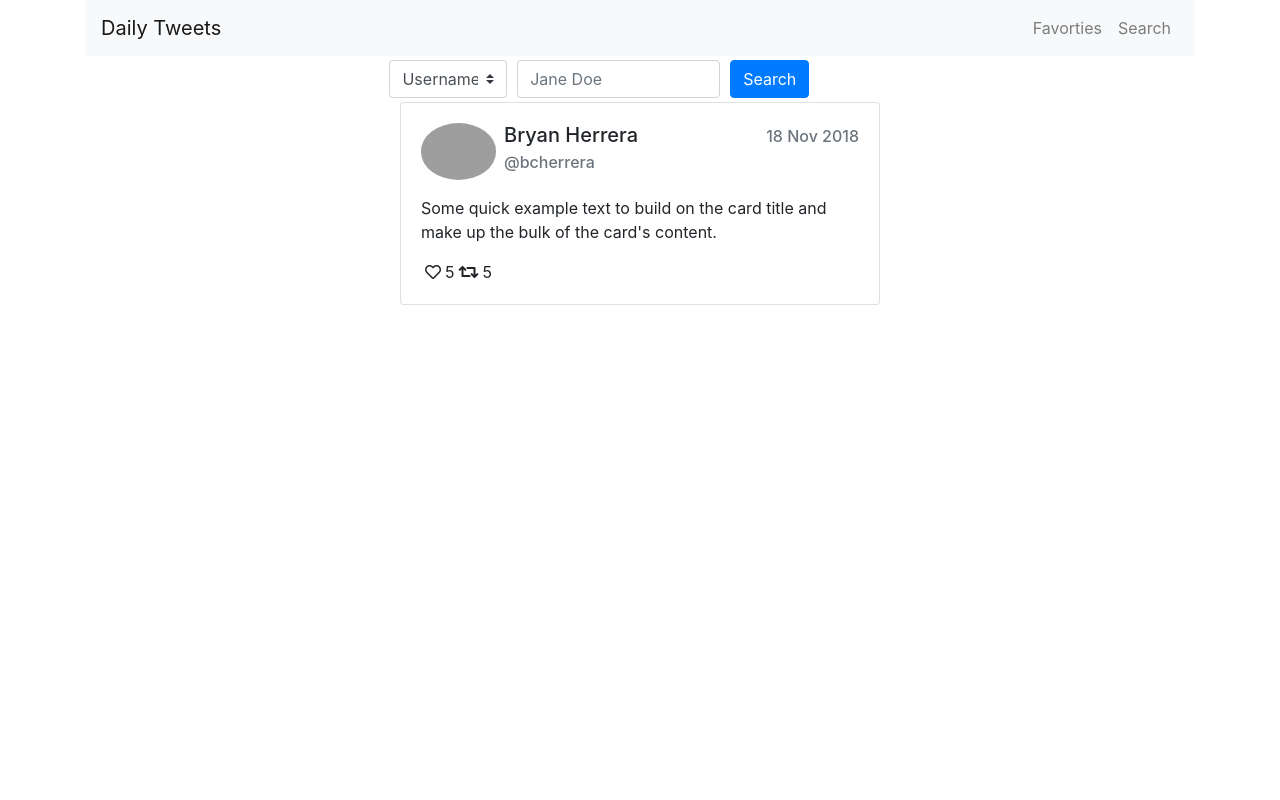
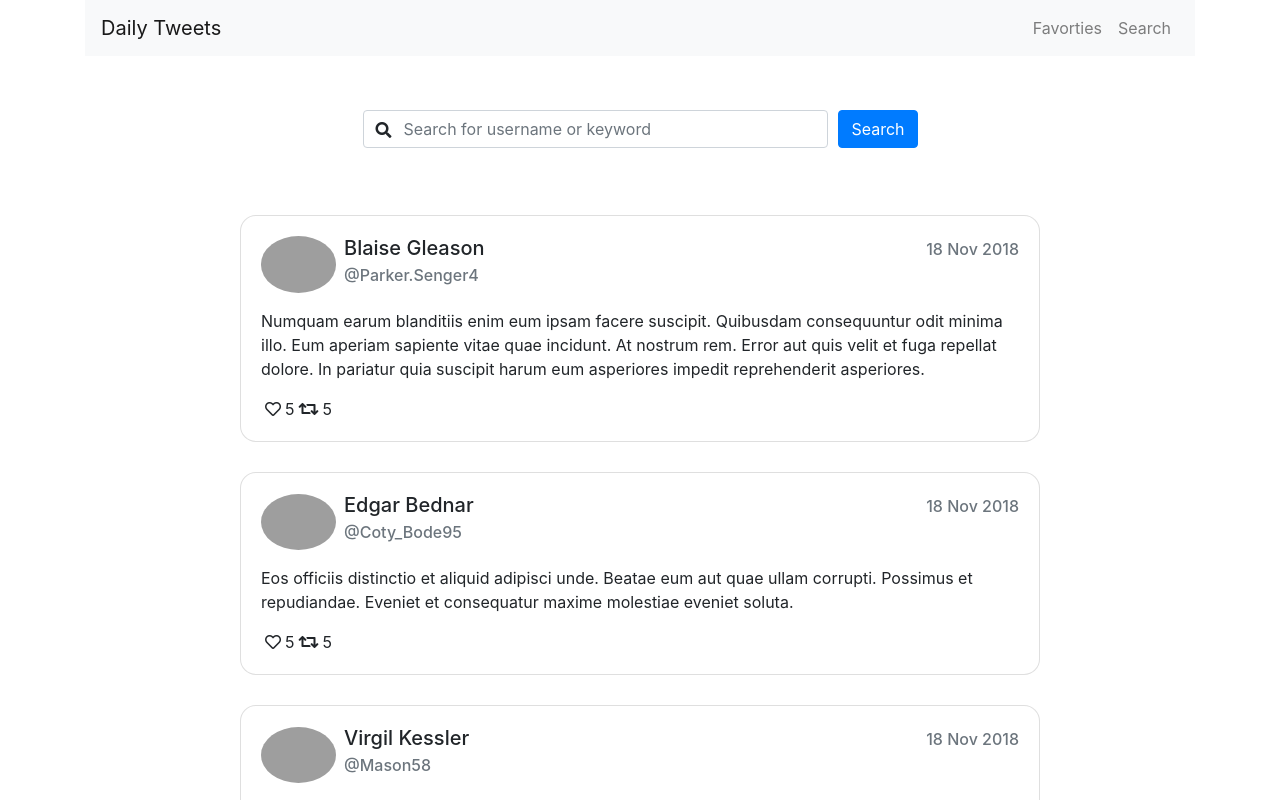
Before and after one commit to bcherrera14/twitter-app, a React (Create React App) app: page /tweet/search in a window 1280 px wide. Shown: the top 800 px of the page. Built offline with nearby package versions, Linux system fonts and the light colour scheme; grey boxes are pictures that could not be loaded.

Commit message:
search mock data

```diff
--- a/package.json
+++ b/package.json
@@ -7,6 +7,7 @@
     "@testing-library/react": "^11.2.5",
     "@testing-library/user-event": "^12.6.3",
     "bootstrap": "^4.6.0",
+    "faker": "^5.4.0",
     "react": "^17.0.1",
     "react-bootstrap": "^1.4.3",
     "react-dom": "^17.0.1",
--- a/src/Components/App.css
+++ b/src/Components/App.css
@@ -7,3 +7,34 @@
 img {
 	width: 75px;
 }
+
+form {
+	margin-top: 50px;
+	width: 50%;
+}
+
+.search {
+	position: relative;
+}
+
+.search i {
+	position: absolute;
+	display: block;
+	top: 12px;
+	padding-left: 13px;
+	width: 45px;
+}
+
+#search-input {
+	padding-left: 40px;
+}
+
+.card-grid {
+	height: 100vh;
+	padding-top: 3rem;
+}
+
+.card {
+	margin: 15px 0px;
+	border-radius: 1rem;
+}
--- a/src/Components/tweets/TweetCard.js
+++ b/src/Components/tweets/TweetCard.js
@@ -1,33 +1,34 @@
 import React from 'react';
 import { Form, Col, Card, Button } from 'react-bootstrap';
+import faker from 'faker';
 
 const TweetCard = () => {
 	return (
-		<Card style={{ width: '30rem' }}>
+		<Card style={{ width: '50rem' }}>
 			<Card.Body>
 				<div className="d-flex align-items-center">
 					<div className="mr-2">
 						<img
 							src="https://avatars.githubusercontent.com/u/11397332?s=460&u=3f3c56d4899795a3665aadfc798f0a5eaba4bfd5&v=4"
-							class="rounded-circle"
+							className="rounded-circle"
 							alt="profile"
 						/>
 					</div>
 					<div>
-						<Card.Title>Bryan Herrera</Card.Title>
-						<Card.Subtitle className="mb-2 text-muted">@bcherrera</Card.Subtitle>
+						<Card.Title>
+							{faker.name.firstName()} {faker.name.lastName()}
+						</Card.Title>
+						<Card.Subtitle className="mb-2 text-muted">@{faker.internet.userName()}</Card.Subtitle>
 					</div>
 					<div className="ml-auto mb-4">
 						<Card.Subtitle className="text-muted">18 Nov 2018</Card.Subtitle>
 					</div>
 				</div>
-				<Card.Text className="pt-3">
-					Some quick example text to build on the card title and make up the bulk of the card's content.
-				</Card.Text>
+				<Card.Text className="pt-3">{faker.lorem.paragraph()}</Card.Text>
 
-				<i class="far fa-heart p-1" />
+				<i className="far fa-heart p-1" />
 				<span>5</span>
-				<i class="fas fa-retweet p-1" />
+				<i className="fas fa-retweet p-1" />
 				<span>5</span>
 			</Card.Body>
 		</Card>
--- a/src/Components/tweets/TweetSearch.js
+++ b/src/Components/tweets/TweetSearch.js
@@ -2,35 +2,66 @@ import React from 'react';
 import { Form, Col, Card, Button } from 'react-bootstrap';
 
 import TweetCard from './TweetCard';
-import TweetLanding from './TweetLanding';
+import tweetData from '../../tweetData';
 
-const TweetSearch = () => {
+class TweetSearch extends React.Component {
+	constructor() {
+		super();
+		this.state = { tweetData: [] };
+		this.onFormSubmit = this.onFormSubmit.bind(this);
+	}
+
+	componentDidMount() {
+		this.setState({ tweetData });
+	}
+
+	onFormSubmit(e) {
+		e.preventDefault();
+		const searchTerm = e.target.searchTerm.value;
+		const response = this.state.tweetData.filter(
+			(tweet) => tweet.firstName.toLowerCase() === searchTerm.toLowerCase()
+		);
+		this.setState({
+			tweetData: response
+		});
+		console.log(searchTerm);
+		// console.log(response);
+	}
+
+	render() {
+		console.log(this.state.tweetData);
 		return (
 			<div className="d-flex justify-content-center flex-column align-items-center">
-			<Form>
+				<Form onSubmit={this.onFormSubmit}>
 					<Form.Row className="align-items-center">
-					<Col sm={3} className="my-1">
-						<Form.Control as="select" className="mr-sm-2" id="inlineFormCustomSelect" custom>
-							<option value="0">Username</option>
-							<option value="1">Keyword</option>
-						</Form.Control>
-					</Col>
-					<Col sm={5} className="my-1">
+						<Col className="my-1">
 							<Form.Label htmlFor="inlineFormInputName" srOnly>
-							Name
+								Search
 							</Form.Label>
-						<Form.Control id="inlineFormInputName" placeholder="Jane Doe" />
+							<div className="search">
+								<Form.Control
+									id="search-input"
+									name="searchTerm"
+									placeholder="Search for username or keyword"
+								/>
+								<span>
+									<i className="fas fa-search" />
+								</span>
+							</div>
 						</Col>
 						<Col xs="auto" className="my-1">
 							<Button type="submit">Search</Button>
 						</Col>
 					</Form.Row>
 				</Form>
-			<div>
+				<div className="card-grid d-flex flex-column">
+					<TweetCard />
+					<TweetCard />
 					<TweetCard />
 				</div>
 			</div>
 		);
-};
+	}
+}
 
 export default TweetSearch;
--- a/src/tweetData.js
+++ b/src/tweetData.js
@@ -10,6 +10,114 @@ const tweetData = [
 		tweetText: 'This is my very first tweet!',
 		likes: 5,
 		retweets: 7
+	},
+	{
+		id: 2,
+		firstName: 'Bryan',
+		lastName: 'Herrera',
+		username: '@bcherrera',
+		profileImage:
+			'https://avatars.githubusercontent.com/u/11397332?s=460&u=3f3c56d4899795a3665aadfc798f0a5eaba4bfd5&v=4',
+		date: '18 Nov 2018',
+		tweetText: 'This is my very first tweet!',
+		likes: 5,
+		retweets: 7
+	},
+	{
+		id: 3,
+		firstName: 'Bryan',
+		lastName: 'Herrera',
+		username: '@bcherrera',
+		profileImage:
+			'https://avatars.githubusercontent.com/u/11397332?s=460&u=3f3c56d4899795a3665aadfc798f0a5eaba4bfd5&v=4',
+		date: '18 Nov 2018',
+		tweetText: 'This is my very first tweet!',
+		likes: 5,
+		retweets: 7
+	},
+	{
+		id: 4,
+		firstName: 'Joe',
+		lastName: 'Dirt',
+		username: '@joedirty',
+		profileImage:
+			'https://avatars.githubusercontent.com/u/11397332?s=460&u=3f3c56d4899795a3665aadfc798f0a5eaba4bfd5&v=4',
+		date: '18 Nov 2018',
+		tweetText: 'This is my very first tweet!',
+		likes: 5,
+		retweets: 7
+	},
+	{
+		id: 5,
+		firstName: 'Joe',
+		lastName: 'Dirt',
+		username: '@joedirty',
+		profileImage:
+			'https://avatars.githubusercontent.com/u/11397332?s=460&u=3f3c56d4899795a3665aadfc798f0a5eaba4bfd5&v=4',
+		date: '18 Nov 2018',
+		tweetText: 'This is my very first tweet!',
+		likes: 5,
+		retweets: 7
+	},
+	{
+		id: 6,
+		firstName: 'Lebron',
+		lastName: 'James',
+		username: '@kingjames',
+		profileImage:
+			'https://avatars.githubusercontent.com/u/11397332?s=460&u=3f3c56d4899795a3665aadfc798f0a5eaba4bfd5&v=4',
+		date: '18 Nov 2018',
+		tweetText: 'This is my very first tweet!',
+		likes: 5,
+		retweets: 7
+	},
+	{
+		id: 7,
+		firstName: 'Steve',
+		lastName: 'Jobs',
+		username: '@stevejobs',
+		profileImage:
+			'https://avatars.githubusercontent.com/u/11397332?s=460&u=3f3c56d4899795a3665aadfc798f0a5eaba4bfd5&v=4',
+		date: '18 Nov 2018',
+		tweetText: 'This is my very first tweet!',
+		likes: 5,
+		retweets: 7
+	},
+	{
+		id: 8,
+		firstName: 'Elon',
+		lastName: 'Musk',
+		username: '@elonmusk',
+		profileImage:
+			'https://avatars.githubusercontent.com/u/11397332?s=460&u=3f3c56d4899795a3665aadfc798f0a5eaba4bfd5&v=4',
+		date: '18 Nov 2018',
+		tweetText: 'This is my very first tweet!',
+		likes: 5,
+		retweets: 7
+	},
+	{
+		id: 9,
+		firstName: 'Joe',
+		lastName: 'Biden',
+		username: '@joebiden',
+		profileImage:
+			'https://avatars.githubusercontent.com/u/11397332?s=460&u=3f3c56d4899795a3665aadfc798f0a5eaba4bfd5&v=4',
+		date: '18 Nov 2018',
+		tweetText: 'This is my very first tweet!',
+		likes: 5,
+		retweets: 7
+	},
+	{
+		id: 10,
+		firstName: 'Jacob',
+		lastName: 'Brosnan',
+		username: '@jbrosnan',
+		profileImage:
+			'https://avatars.githubusercontent.com/u/11397332?s=460&u=3f3c56d4899795a3665aadfc798f0a5eaba4bfd5&v=4',
+		date: '18 Nov 2018',
+		tweetText: 'This is my very first tweet!',
+		likes: 5,
+		retweets: 7
 	}
 ];
 
```
Also changed, not shown: 1 other file (tests, documents, lock files or other folders). Lines whose indentation alone changed are shown as unchanged.
